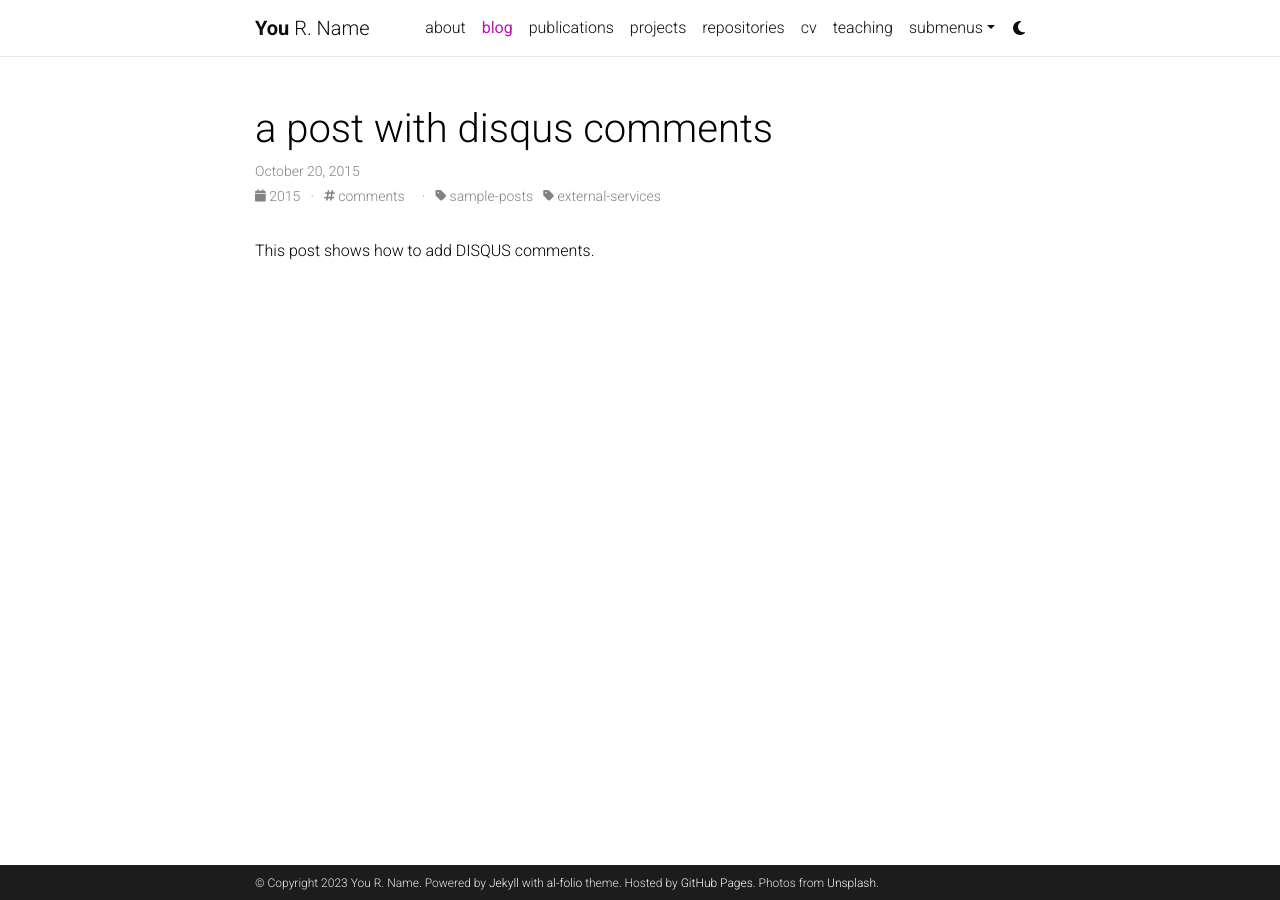
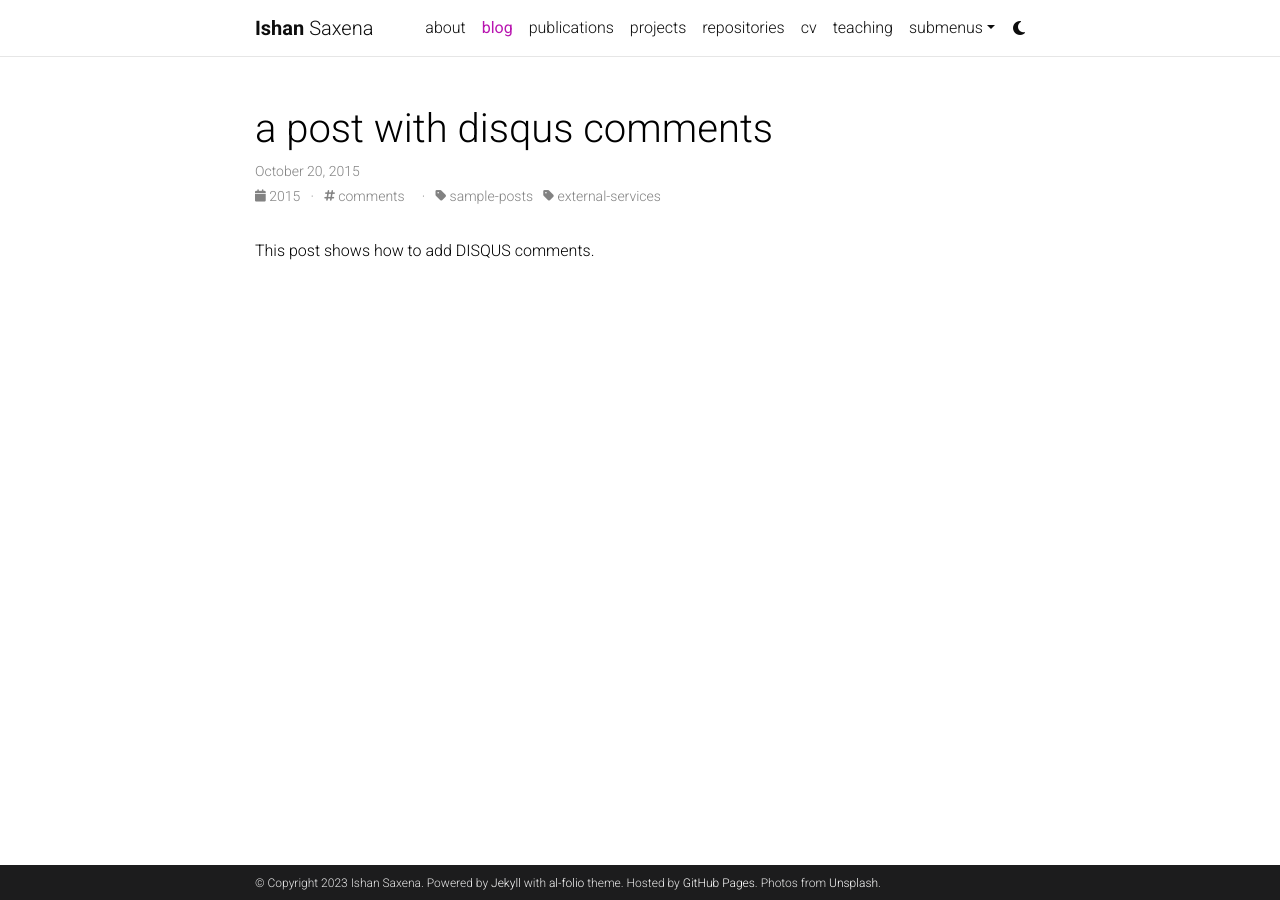
Before and after one commit to nahsimai/nahsimai.github.io, a Jekyll site: the page built from _posts/2015-10-20-disqus-comments.md, in a window 1280 px wide. Built offline with Jekyll 4.4.1, drawn with Linux system fonts in a browser that asks for light colours; comment, search, counter and statistics services are not loaded; a style sheet for code colours, icons or effects is not loaded.

Commit message:
first changes to website

```diff
--- a/_config.yml
+++ b/_config.yml
@@ -3,9 +3,9 @@
 # -----------------------------------------------------------------------------
 
 title: blank # the website title (if blank, full name will be used instead)
-first_name: You
-middle_name: R.
-last_name: Name
+first_name: Ishan
+middle_name:
+last_name: Saxena
 email: you@example.com
 description: > # the ">" symbol means to ignore newlines until "footer_text:"
   A simple, whitespace theme for academics. Based on [*folio](https://github.com/bogoli/-folio) design.
@@ -18,8 +18,8 @@
 lang: en # the language of your site (for example: en, fr, cn, ru, etc.)
 icon: ⚛️  # the emoji used as the favicon (alternatively, provide image name in /assets/img/)
 
-url: https://alshedivat.github.io # the base hostname & protocol for your site
-baseurl: /al-folio # the subpath of your site, e.g. /blog/
+url: https://nahsimai.github.io # the base hostname & protocol for your site
+baseurl: # the subpath of your site, e.g. /blog/
 last_updated: false # set to true if you want to display last updated in the footer
 impressum_path:  # set to path to include impressum link in the footer, use the same path as permalink in a page, helps to conform with EU GDPR
 
@@ -71,16 +71,16 @@
 # Social integration
 # -----------------------------------------------------------------------------
 
-github_username: # your GitHub user name
+github_username: nahsimai # your GitHub user name
 gitlab_username: # your GitLab user name
-twitter_username: # your Twitter handle
+twitter_username: nahsimai # your Twitter handle
 mastodon_username: # your mastodon instance+username in the format instance.tld/@username
-linkedin_username: # your LinkedIn user name
+linkedin_username: saxenaishan # your LinkedIn user name
 telegram_username: # your Telegram user name
 scholar_userid: # your Google Scholar ID
 semanticscholar_id: # your Semantic Scholar ID
 whatsapp_number: # your WhatsApp number (full phone number in international format. Omit any zeroes, brackets, or dashes when adding the phone number in international format.)
-orcid_id: # your ORCID ID
+orcid_id: 0000-0003-0575-4402# your ORCID ID
 medium_username: # your Medium username
 quora_username: # your Quora username
 publons_id: # your ID on Publons
@@ -140,7 +140,7 @@
 # Follow instructions on https://giscus.app/ to setup for your repo to fill out
 # the information below.
 giscus:
-  repo: alshedivat/al-folio      # <your-github-user-name>/<your-github-repo-name>
+  repo: nahsimai/nahsimai.github.io     # <your-github-user-name>/<your-github-repo-name>
   repo_id: MDEwOlJlcG9zaXRvcnk2MDAyNDM2NQ==
   category: Comments             # name of the category under which discussions will be created
   category_id: DIC_kwDOA5PmLc4CTBt6
@@ -153,15 +153,14 @@
   lang: en
 
 # Disqus comments (DEPRECATED)
-disqus_shortname: al-folio # put your disqus shortname
+disqus_shortname: # put your disqus shortname
 # https://help.disqus.com/en/articles/1717111-what-s-a-shortname
 
 # External sources.
 # If you have blog posts published on medium.com or other external sources,
 # you can display them in your blog by adding a link to the RSS feed.
 external_sources:
-  - name: medium.com
-    rss_url: https://medium.com/@al-folio/feed
+
 
 # -----------------------------------------------------------------------------
 # Collections
@@ -274,8 +273,8 @@
 
 scholar:
 
-  last_name: [Einstein]
-  first_name: [Albert, A.]
+  last_name: [Saxena]
+  first_name: [Ishan]
 
   style: apa
   locale: en
```
